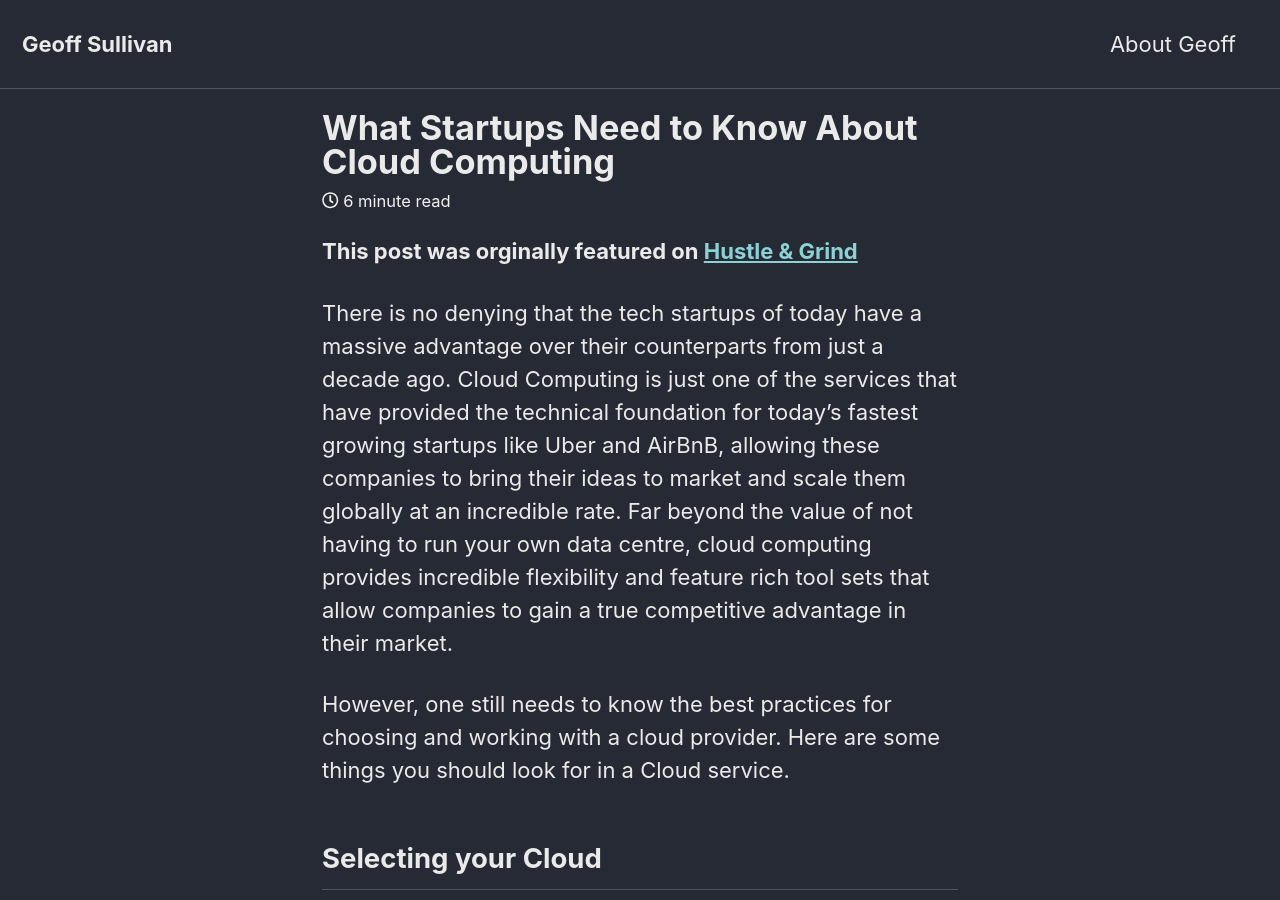
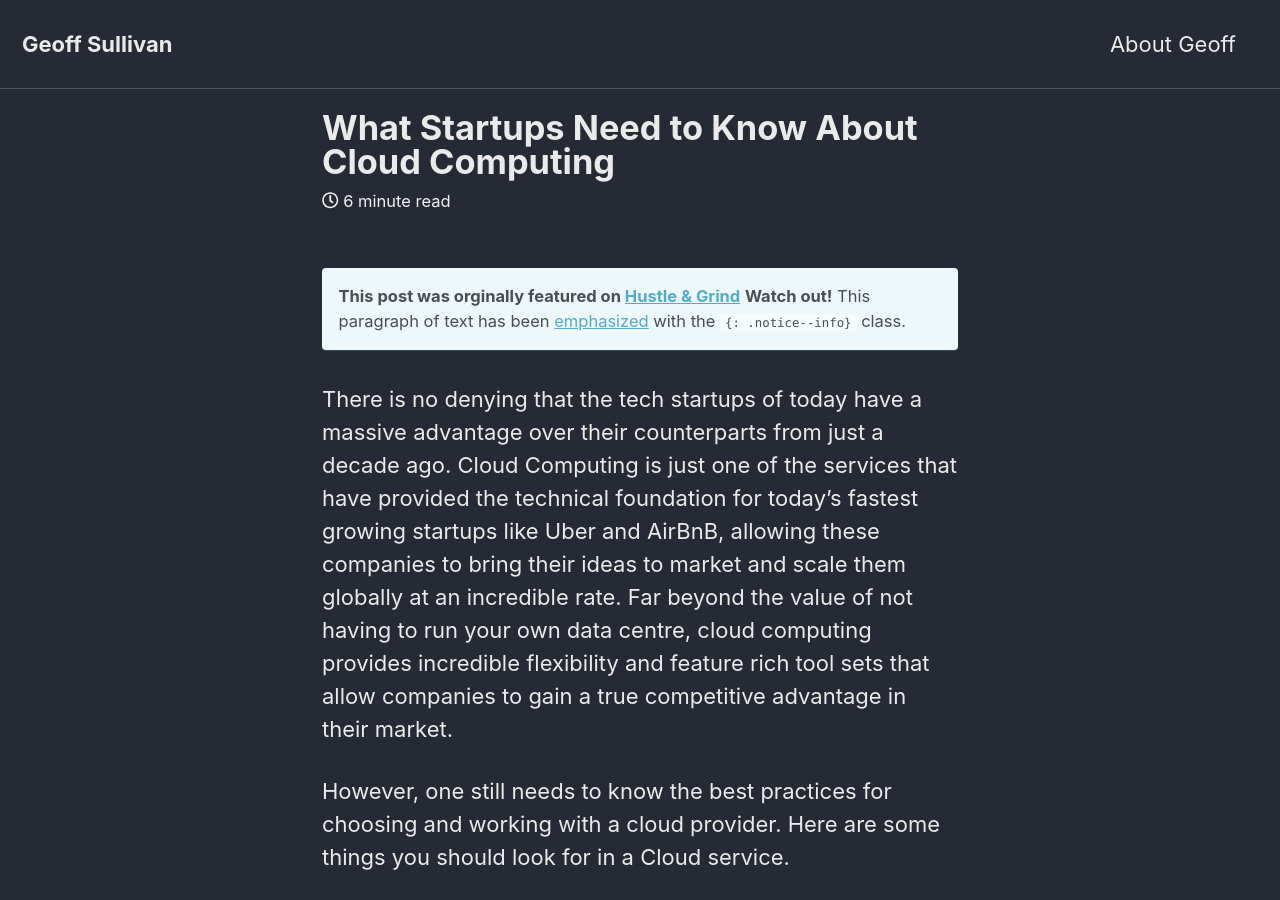
Before and after one commit to sullivg2/sullivg2.github.io, a Jekyll site: the page built from _posts/2016-04-15-startups-cloud.md, in a window 1280 px wide and 900 px high. Built offline with Jekyll 4.4.1, drawn with Linux system fonts in a browser that asks for light colours; nearby versions of some CDN libraries.

Commit message:
formatting fun

```diff
--- a/_posts/2016-04-15-startups-cloud.md
+++ b/_posts/2016-04-15-startups-cloud.md
@@ -16,7 +16,8 @@ author_profile: true
 ---
 
 **This post was orginally featured on [Hustle & Grind](https://hustleandgrind.co/)**
-
+**Watch out!** This paragraph of text has been [emphasized](#) with the `{: .notice--info}` class.
+{: .notice--info}
 
 There is no denying that the tech startups of today have a massive advantage
 over their counterparts from just a decade ago. Cloud Computing is just one of
```
